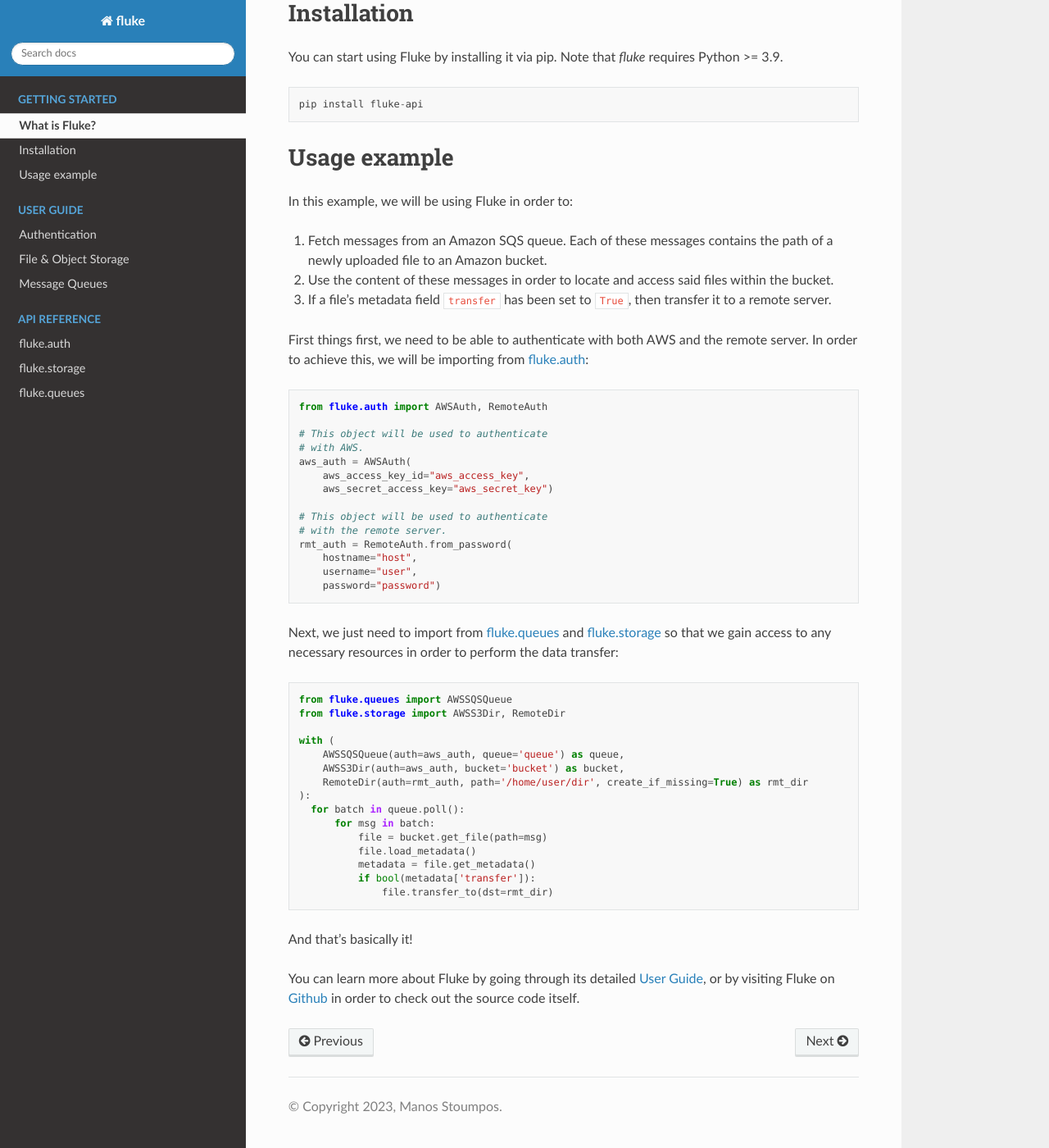
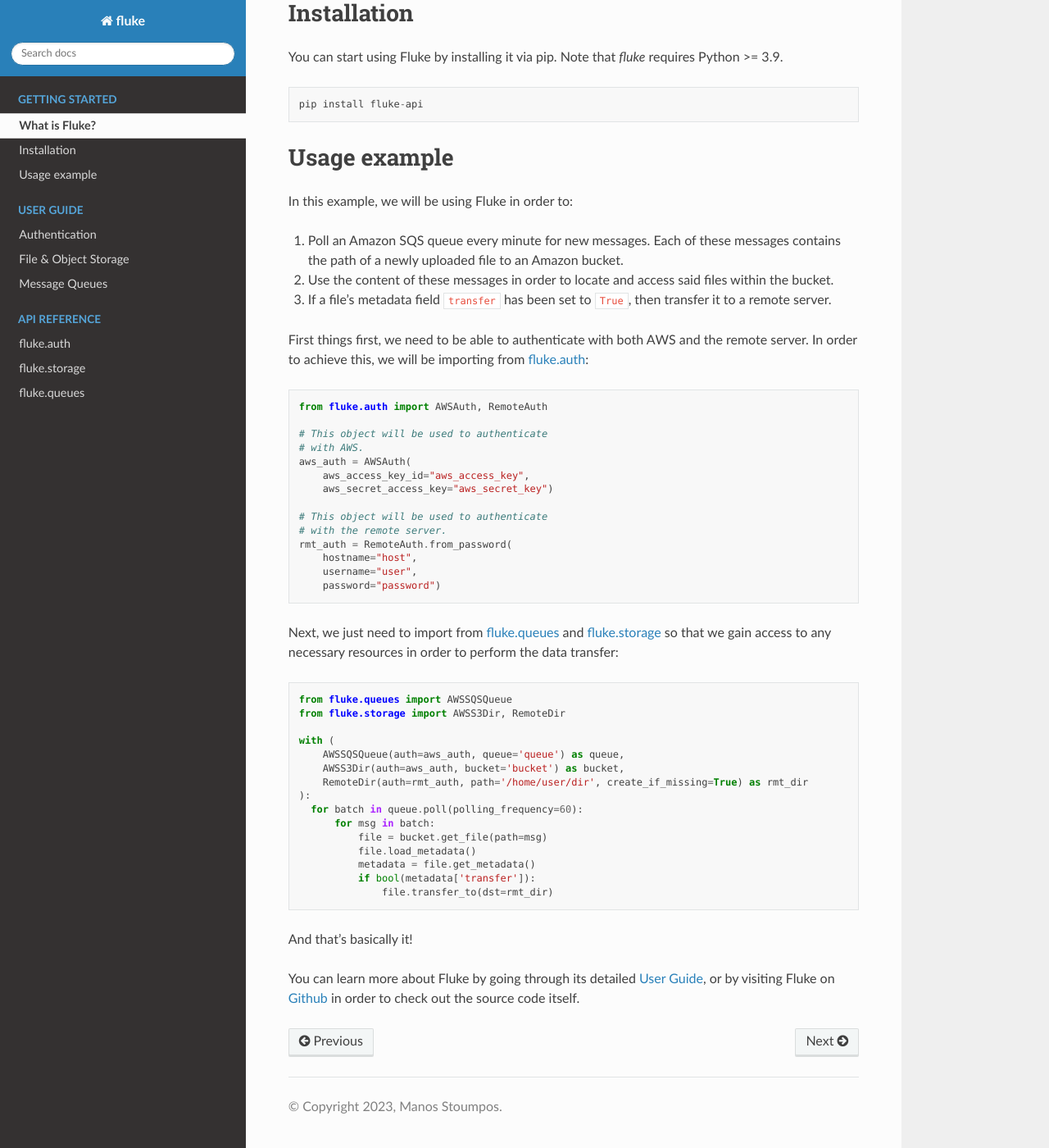
Before and after one commit to manoss96/fluke, a Sphinx documentation site: the page built from docs/source/getting_started.rst, in a window 1280 px wide and 1400 px high, scrolled down 427 px. Shown: the whole window at 82% size. Built offline with Sphinx 7.4.7 and the Read the Docs theme 2.0.0, drawn with Linux system fonts in a browser that asks for light colours.

```diff
--- a/docs/source/getting_started.rst
+++ b/docs/source/getting_started.rst
@@ -37,7 +37,8 @@ Usage example
 
 In this example, we will be using Fluke in order to:
 
-1. Fetch messages from an Amazon SQS queue. Each of these messages contains the path of a newly uploaded file to an Amazon bucket.
+1. Poll an Amazon SQS queue every minute for new messages. Each of these messages contains the
+   path of a newly uploaded file to an Amazon bucket.
 2. Use the content of these messages in order to locate and access said files within the bucket.
 3. If a file's metadata field ``transfer`` has been set to ``True``, then transfer it to a remote server.
 
@@ -77,7 +78,7 @@ necessary resources in order to perform the data transfer:
       AWSS3Dir(auth=aws_auth, bucket='bucket') as bucket,
       RemoteDir(auth=rmt_auth, path='/home/user/dir', create_if_missing=True) as rmt_dir
   ):
-    for batch in queue.poll():
+    for batch in queue.poll(polling_frequency=60):
         for msg in batch:
             file = bucket.get_file(path=msg)
             file.load_metadata()
```
Also changed, not shown: README.md (+3 -2 lines).
